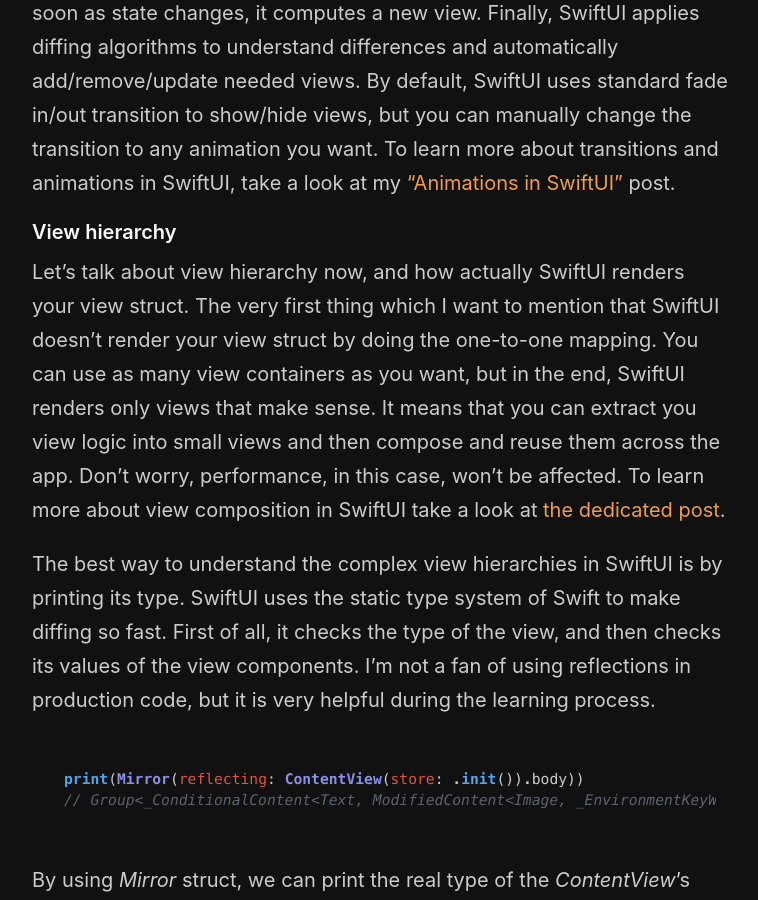
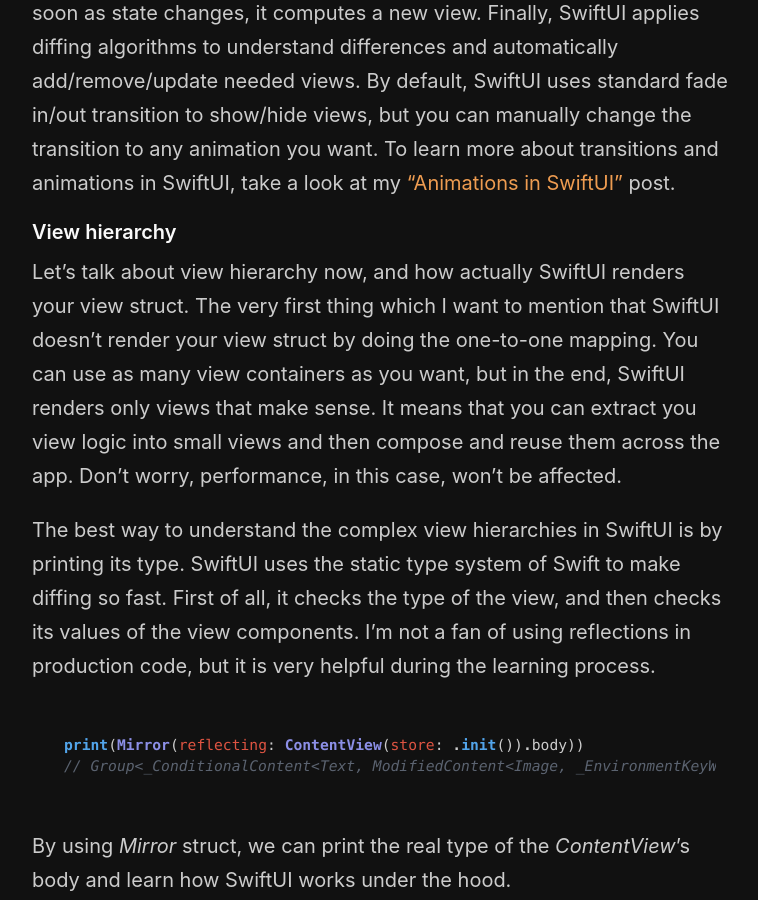
Before and after one commit to mecid/mecid.github.io, a Jekyll site: the page built from _posts/2019-11-19-you-have-to-change-mindset-to-use-swiftui.md, in a window 1280 px wide and 900 px high, scrolled down 1862 px. Shown: the whole window, without its empty margins (258-1016 px from the left). Built offline with Jekyll 4.4.1, drawn with Linux system fonts in a browser that asks for light colours.

Commit message:
Update 2019-11-19-you-have-to-change-mindset-to-use-swiftui.md

```diff
--- a/_posts/2019-11-19-you-have-to-change-mindset-to-use-swiftui.md
+++ b/_posts/2019-11-19-you-have-to-change-mindset-to-use-swiftui.md
@@ -40,7 +40,7 @@
 Let's take a more in-depth look at what happens when the view's state changes. SwiftUI has a snapshot of the current view hierarchy, and as soon as state changes, it computes a new view. Finally, SwiftUI applies diffing algorithms to understand differences and automatically add/remove/update needed views. By default, SwiftUI uses standard fade in/out transition to show/hide views, but you can manually change the transition to any animation you want. To learn more about transitions and animations in SwiftUI, take a look at my ["Animations in SwiftUI"](/2019/06/26/animations-in-swiftui/) post.
 
 #### View hierarchy
-Let's talk about view hierarchy now, and how actually SwiftUI renders your view struct. The very first thing which I want to mention that SwiftUI doesn't render your view struct by doing the one-to-one mapping. You can use as many view containers as you want, but in the end, SwiftUI renders only views that make sense. It means that you can extract you view logic into small views and then compose and reuse them across the app. Don't worry, performance, in this case, won't be affected. To learn more about view composition in SwiftUI take a look at [the dedicated post](/2019/10/30/view-composition-in-swiftui/).
+Let's talk about view hierarchy now, and how actually SwiftUI renders your view struct. The very first thing which I want to mention that SwiftUI doesn't render your view struct by doing the one-to-one mapping. You can use as many view containers as you want, but in the end, SwiftUI renders only views that make sense. It means that you can extract you view logic into small views and then compose and reuse them across the app. Don't worry, performance, in this case, won't be affected.
 
 The best way to understand the complex view hierarchies in SwiftUI is by printing its type. SwiftUI uses the static type system of Swift to make diffing so fast. First of all, it checks the type of the view, and then checks its values of the view components. I'm not a fan of using reflections in production code, but it is very helpful during the learning process.
 
```
